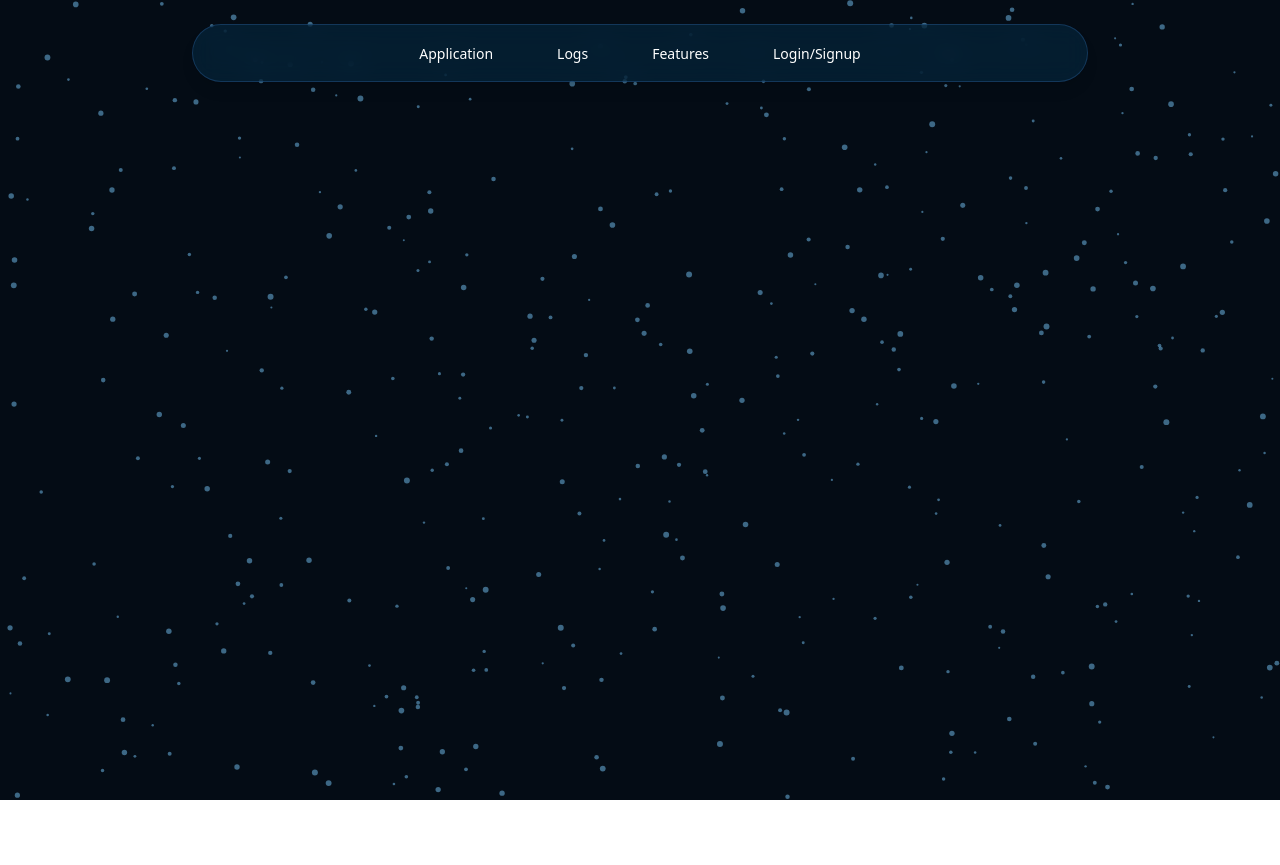
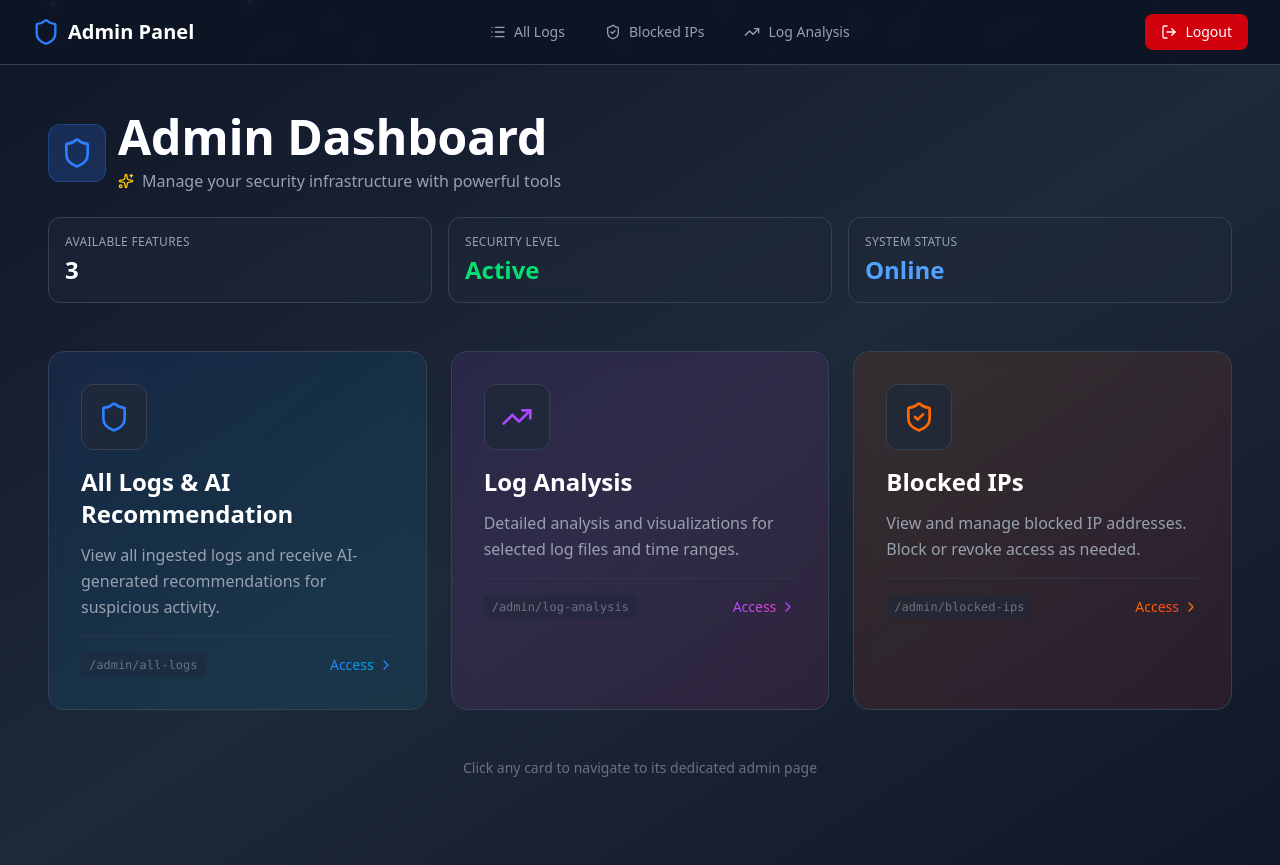
Before and after one commit to Niruth4405/You-decide-hackman, a React (Vite) app: page /admin in a window 1280 px wide. Before the commit the page ends 800 px from the top, so only its background shows below. Built offline with nearby package versions, Linux system fonts and the light colour scheme.

Commit message:
Added Main Admin Dashboard

```diff
--- a/src/App.jsx
+++ b/src/App.jsx
@@ -14,12 +14,13 @@ import AllLogs from "./admin/components/AllLogs";
 import BlockedIps from "./admin/components/BlockedIPS";
 import LogAnalysis from "./admin/components/LogAnalysis";
 import AdminNavbar from "./admin/components/AdminNavbar";
+import MainDashboard from "./admin/MainDashboard";
 
 const App = () => {
   const location = useLocation();
 
   // Define admin routes for easier maintenance
-  const adminRoutes = ['/admin/allLogs', '/admin/blockedips', '/admin/log-analysis'];
+  const adminRoutes = ['/admin', '/admin/all-logs', '/admin/blocked-ips', '/admin/log-analysis'];
   const isAdminRoute = adminRoutes.includes(location.pathname);
 
   // Define public routes where no navbar should show
@@ -41,8 +42,9 @@ const App = () => {
         <Route path='/login' element={<Login />} />
         <Route path='/features' element={<Features />} />
         <Route path='/signup' element={<Signup />} />
-        <Route path="/admin/allLogs" element={<AllLogs />} />
-        <Route path="/admin/blockedips" element={<BlockedIps />} />
+        <Route path="/admin" element={<MainDashboard />} />
+        <Route path="/admin/all-logs" element={<AllLogs />} />
+        <Route path="/admin/blocked-ips" element={<BlockedIps />} />
         <Route path="/admin/log-analysis" element={<LogAnalysis />} />
       </Routes>
     </>
--- a/src/admin/MainDashboard.jsx
+++ b/src/admin/MainDashboard.jsx
@@ -1,9 +1,208 @@
-import React from 'react'
+import React, { useState } from 'react';
+import { Shield, TrendingUp, ShieldCheck, ChevronRight, Sparkles } from 'lucide-react';
 
 const Dashboard = () => {
+  const [hoveredCard, setHoveredCard] = useState(null);
+
+  const features = [
+    {
+      id: 'all-logs',
+      title: 'All Logs & AI Recommendation',
+      desc: 'View all ingested logs and receive AI-generated recommendations for suspicious activity.',
+      path: '/admin/all-logs',
+      icon: Shield,
+      gradient: 'from-blue-500 to-cyan-500',
+      bgGradient: 'from-blue-500/10 to-cyan-500/10',
+      iconColor: 'text-blue-500',
+    },
+    {
+      id: 'log-analysis',
+      title: 'Log Analysis',
+      desc: 'Detailed analysis and visualizations for selected log files and time ranges.',
+      path: '/admin/log-analysis',
+      icon: TrendingUp,
+      gradient: 'from-purple-500 to-pink-500',
+      bgGradient: 'from-purple-500/10 to-pink-500/10',
+      iconColor: 'text-purple-500',
+    },
+    {
+      id: 'blocked-ips',
+      title: 'Blocked IPs',
+      desc: 'View and manage blocked IP addresses. Block or revoke access as needed.',
+      path: '/admin/blocked-ips',
+      icon: ShieldCheck,
+      gradient: 'from-orange-500 to-red-500',
+      bgGradient: 'from-orange-500/10 to-red-500/10',
+      iconColor: 'text-orange-500',
+    },
+  ];
+
+  const onCardClick = (path) => {
+    window.location.href = path;
+  };
+
   return (
-    <div>Dashboard</div>
-  )
-}
+    <div className="min-h-screen bg-gradient-to-br from-gray-900 via-gray-800 to-gray-900 p-6 sm:p-8 md:p-12">
+      <div className="max-w-7xl mx-auto">
+        {/* Header Section */}
+        <div className="mb-12 animate-fade-in">
+          <div className="flex items-center gap-3 mb-4">
+            <div className="p-3 bg-blue-500/20 rounded-xl border border-blue-500/30">
+              <Shield className="text-blue-500" size={32} />
+            </div>
+            <div>
+              <h1 className="text-4xl md:text-5xl font-bold text-white mb-2 bg-gradient-to-r from-blue-400 to-purple-400 bg-clip-text text-transparent">
+                Admin Dashboard
+              </h1>
+              <div className="flex items-center gap-2">
+                <Sparkles size={16} className="text-yellow-400" />
+                <p className="text-gray-400 text-sm md:text-base">
+                  Manage your security infrastructure with powerful tools
+                </p>
+              </div>
+            </div>
+          </div>
 
-export default Dashboard
+          {/* Stats Bar */}
+          <div className="grid grid-cols-1 sm:grid-cols-3 gap-4 mt-6">
+            <div className="bg-gray-800/50 border border-gray-700 rounded-xl p-4 backdrop-blur-sm">
+              <p className="text-gray-400 text-xs uppercase tracking-wide mb-1">Available Features</p>
+              <p className="text-2xl font-bold text-white">{features.length}</p>
+            </div>
+            <div className="bg-gray-800/50 border border-gray-700 rounded-xl p-4 backdrop-blur-sm">
+              <p className="text-gray-400 text-xs uppercase tracking-wide mb-1">Security Level</p>
+              <p className="text-2xl font-bold text-green-400">Active</p>
+            </div>
+            <div className="bg-gray-800/50 border border-gray-700 rounded-xl p-4 backdrop-blur-sm">
+              <p className="text-gray-400 text-xs uppercase tracking-wide mb-1">System Status</p>
+              <p className="text-2xl font-bold text-blue-400">Online</p>
+            </div>
+          </div>
+        </div>
+
+        {/* Feature Cards Grid */}
+        <div className="grid grid-cols-1 md:grid-cols-2 lg:grid-cols-3 gap-6">
+          {features.map((feature, index) => {
+            const Icon = feature.icon;
+            const isHovered = hoveredCard === feature.id;
+
+            return (
+              <div
+                key={feature.id}
+                onClick={() => onCardClick(feature.path)}
+                onMouseEnter={() => setHoveredCard(feature.id)}
+                onMouseLeave={() => setHoveredCard(null)}
+                role="button"
+                tabIndex={0}
+                onKeyPress={(e) => { if (e.key === 'Enter') onCardClick(feature.path); }}
+                className={`
+                  group relative cursor-pointer rounded-2xl border border-gray-700
+                  bg-gradient-to-br ${feature.bgGradient} backdrop-blur-sm
+                  transition-all duration-300 ease-out
+                  ${isHovered ? 'scale-105 shadow-2xl' : 'hover:scale-102'}
+                  animate-slide-up
+                `}
+                style={{
+                  animationDelay: `${index * 100}ms`,
+                }}
+              >
+                {/* Gradient Border Effect on Hover */}
+                <div className={`
+                  absolute inset-0 rounded-2xl bg-gradient-to-r ${feature.gradient} opacity-0
+                  group-hover:opacity-20 transition-opacity duration-300 blur-xl
+                `} />
+
+                {/* Card Content */}
+                <div className="relative p-6 md:p-8">
+                  {/* Icon */}
+                  <div className={`
+                    inline-flex p-4 rounded-xl mb-4 bg-gray-800/80 border border-gray-700
+                    transition-all duration-300
+                    ${isHovered ? 'scale-110 rotate-3' : ''}
+                  `}>
+                    <Icon className={`${feature.iconColor} transition-transform duration-300`} size={32} />
+                  </div>
+
+                  {/* Title */}
+                  <h2 className="text-xl md:text-2xl font-bold text-white mb-3 group-hover:text-transparent group-hover:bg-gradient-to-r group-hover:bg-clip-text group-hover:from-blue-400 group-hover:to-purple-400 transition-all duration-300">
+                    {feature.title}
+                  </h2>
+
+                  {/* Description */}
+                  <p className="text-gray-400 text-sm md:text-base mb-4 leading-relaxed">
+                    {feature.desc}
+                  </p>
+
+                  {/* Footer */}
+                  <div className="flex items-center justify-between pt-4 border-t border-gray-700/50">
+                    <code className="text-xs text-gray-500 bg-gray-800/50 px-2 py-1 rounded">
+                      {feature.path}
+                    </code>
+                    <div className={`
+                      flex items-center gap-1 text-sm font-medium
+                      bg-gradient-to-r ${feature.gradient} bg-clip-text text-transparent
+                      transition-transform duration-300
+                      ${isHovered ? 'translate-x-1' : ''}
+                    `}>
+                      <span>Access</span>
+                      <ChevronRight size={16} className={feature.iconColor} />
+                    </div>
+                  </div>
+                </div>
+
+                {/* Corner Accent */}
+                <div className={`
+                  absolute top-0 right-0 w-20 h-20 bg-gradient-to-br ${feature.gradient}
+                  opacity-0 group-hover:opacity-10 rounded-bl-full rounded-tr-2xl
+                  transition-opacity duration-300
+                `} />
+              </div>
+            );
+          })}
+        </div>
+
+        {/* Footer Note */}
+        <div className="mt-12 text-center">
+          <p className="text-gray-500 text-sm">
+            Click any card to navigate to its dedicated admin page
+          </p>
+        </div>
+      </div>
+
+      <style jsx>{`
+        @keyframes fade-in {
+          from {
+            opacity: 0;
+            transform: translateY(-20px);
+          }
+          to {
+            opacity: 1;
+            transform: translateY(0);
+          }
+        }
+
+        @keyframes slide-up {
+          from {
+            opacity: 0;
+            transform: translateY(30px);
+          }
+          to {
+            opacity: 1;
+            transform: translateY(0);
+          }
+        }
+
+        .animate-fade-in {
+          animation: fade-in 0.6s ease-out;
+        }
+
+        .animate-slide-up {
+          animation: slide-up 0.6s ease-out forwards;
+          opacity: 0;
+        }
+      `}</style>
+    </div>
+  );
+};
+
+export default Dashboard;
```
